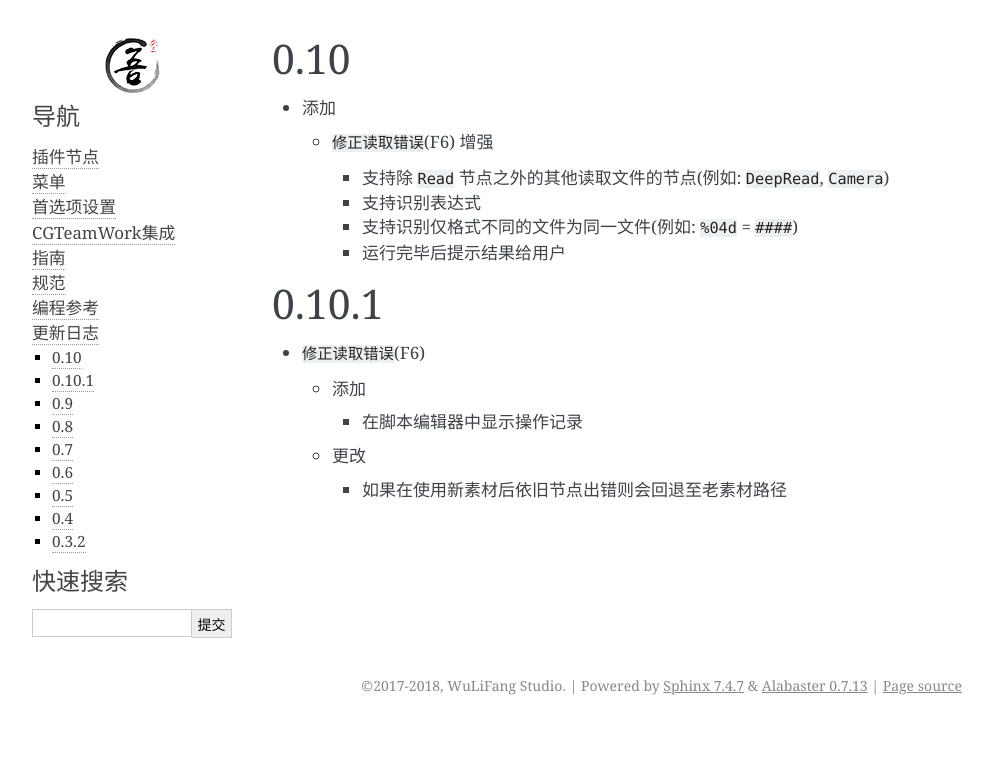
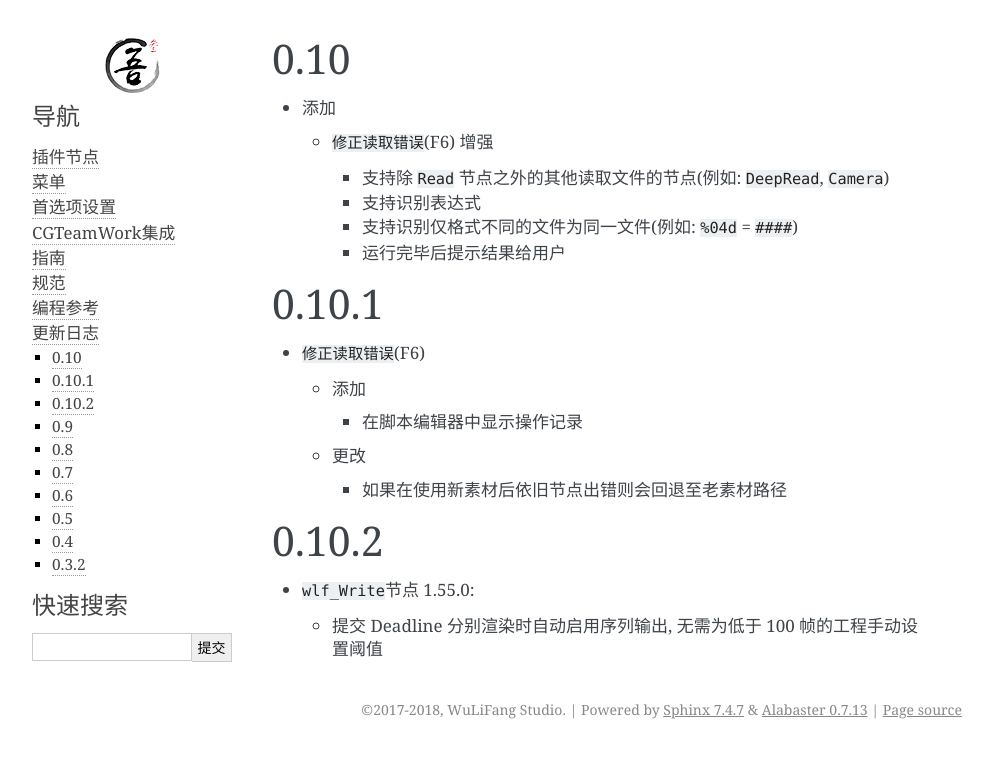
Before and after one commit to WuLiFang/Nuke, a Sphinx documentation site: the page built from source/changelogs/008_0.10.md, in a window 1280 px wide. Shown: the top 758 px of the page, without its empty margins (148-1140 px from the left). Built offline with Sphinx 7.4.7, drawn with Linux system fonts in a browser that asks for light colours.

Commit message:
Add changelog: 1.55.0

```diff
--- a/source/changelogs/008_0.10.md
+++ b/source/changelogs/008_0.10.md
@@ -14,3 +14,8 @@
     - 在脚本编辑器中显示操作记录
   - 更改
     - 如果在使用新素材后依旧节点出错则会回退至老素材路径
+
+# 0.10.2
+
+- `wlf_Write`节点 1.55.0:
+  - 提交 Deadline 分别渲染时自动启用序列输出, 无需为低于 100 帧的工程手动设置阈值
```
